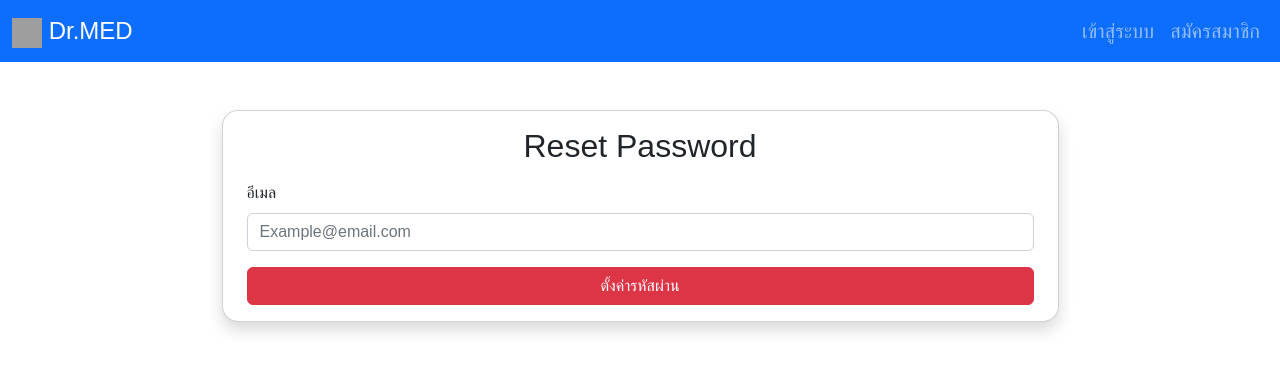
After one commit to RyuKoki/medapp_demo1, a Django app: page /reset_password/ in a window 1280 px wide. The commit adds this page. Shown: the top 372 px of the page. Run offline with Django 4.2, Linux system fonts and the light colour scheme; some web fonts are replaced; grey boxes are pictures that could not be loaded.

Commit message:
Final exam 1st version

```diff
--- a/drmed/urls.py
+++ b/drmed/urls.py
@@ -42,6 +42,11 @@ urlpatterns = [
     # step 3
     path('elderly/register/5/', views.elder_register5, name="elder_register5"),
     path('elderly/register/summary/', views.save_elder_info, name="save_elder_info"),
+    # forget password
+    path('reset_password/', views.forget_password, name="forget_password"),
+    path('login/reset/', views.send_reset_pwd, name="send_reset_pwd"),
+    path('setting_password/', views.new_password, name="new_password"),
+    path('setting_password/success/', views.repassword_success, name="repassword_success"),
 ]
 
 if settings.DEBUG:
--- a/medapp/views.py
+++ b/medapp/views.py
@@ -1,10 +1,11 @@
 from pyexpat.errors import messages
 from django.shortcuts import redirect, render
 from django.http import HttpResponse
-from .models import Elder, Dispenser, ElderDisease, ElderPhysical, TakeCare
+from .models import Elder, ElderDisease, ElderPhysical, TakeCare, Emergency
 from django.contrib.auth.models import User, auth
 from django.contrib import messages
 import face_recognition
+from django.core.mail import EmailMessage
 # from httpx import options
 
 # Create your views here.
@@ -20,6 +21,7 @@ elder_info = {
     "care_surname": '',
     "relation": '',
     "care_phone": '',
+    "IDN": '',
 }
 disease_info = {
     "disease_else": '',
@@ -55,6 +57,7 @@ def home(request):
     elder_info["care_surname"] = ''
     elder_info["relation"] = ''
     elder_info["care_phone"] = ''
+    elder_info["IDN"] = ''
     disease_info["disease_else"] = ''
     disease_info["disease_name"] = []
     physical_info["physical_name"] = []
@@ -89,6 +92,7 @@ def view_elder_info(request):
         elder = Elder.objects.filter(id=e_id)[0]
         disease = ElderDisease.objects.filter(elder_id_id=e_id)[0]
         physical = ElderPhysical.objects.filter(elder_id_id=e_id)[0]
+        emergency = Emergency.objects.filter(elder_id_id=e_id)[0]
         # print(physical.physical['physical_name'])
         # print(type(physical.physical['physical_name']))
         if physical.physical['physical_name'] == []:
@@ -104,7 +108,8 @@ def view_elder_info(request):
                     {'elder_info': elder,
                         'elder_disease': disease.disease['disease_name'],
                         'elder_physical': phy_result,
-                        'elder_memory': elder.memory['options']})
+                        'elder_memory': elder.memory['options'],
+                        'emergency': emergency})
 
 def add_new(request):
     elder_info["name"] =''
@@ -117,6 +122,7 @@ def add_new(request):
     elder_info["care_surname"] = ''
     elder_info["relation"] = ''
     elder_info["care_phone"] = ''
+    elder_info["IDN"] = ''
     disease_info["disease_else"] = ''
     disease_info["disease_name"] = []
     physical_info["physical_name"] = []
@@ -137,6 +143,7 @@ def elder_register2(request):
         elder_info["care_surname"] = request.POST['care_surname']
         elder_info["relation"] = request.POST['relation']
         elder_info["care_phone"] = request.POST['care_phone']
+        elder_info["IDN"] = request.POST['elder_IDN']
         return render(request, 'elder_regis2.html',disease_info)
     elif "cancel" in request.POST :
         elder_info["name"] =''
@@ -149,6 +156,7 @@ def elder_register2(request):
         elder_info["care_surname"] = ''
         elder_info["relation"] = ''
         elder_info["care_phone"] = ''
+        elder_info['IDN'] = ''
         # return render(request, 'layout.html')
         return redirect('/')
     else:
@@ -179,7 +187,6 @@ def elder_register3(request):
     else:
         return render(request, 'elder_regis3.html',physical_info)
 
-
 def elder_register4(request):
     if "back3" in request.POST :
         return render(request, 'elder_regis3.html',physical_info)
@@ -197,7 +204,6 @@ def elder_register4(request):
         return redirect('/')
     else:
         return render(request, 'elder_regis4.html',mem)
-
 
 def elder_register5(request):
     if "back4" in request.POST :
@@ -224,16 +230,11 @@ def save_elder_info(request):
             elder_phy = ElderPhysical()
             elder_disease = ElderDisease()
             take_care = TakeCare()
+            emergency = Emergency()
             new_elder.first_name = elder_info['name']
             new_elder.sure_name = elder_info['surname']
             new_elder.birthday = elder_info['birthday']
-            new_elder.hospital_number = elder_info['HN']
-            new_elder.hospital_name = elder_info['hospital_name']
-            new_elder.hospital_phone = elder_info['hospital_phone']
-            new_elder.relative_firstname = elder_info['care_name']
-            new_elder.relative_surename = elder_info['care_surname']
-            new_elder.relative_relation = elder_info['relation']
-            new_elder.relative_phone = elder_info['care_phone']
+            new_elder.IDN = elder_info['IDN']
             # new_elder.disease = disease_info['disease_name']
             new_elder.memory = mem
             # new_elder.face = img_data['crop_arr']
@@ -245,6 +246,16 @@ def save_elder_info(request):
             test["face"] = changetype
             new_elder.face = test["face"]
             new_elder.save()
+            # elder's emergency
+            emergency.elder_id_id = new_elder.id
+            emergency.hospital_number = elder_info['HN']
+            emergency.hospital_name = elder_info['hospital_name']
+            emergency.hospital_phone = elder_info['hospital_phone']
+            emergency.relative_firstname = elder_info['care_name']
+            emergency.relative_surename = elder_info['care_surname']
+            emergency.relative_relation = elder_info['relation']
+            emergency.relative_phone = elder_info['care_phone']
+            emergency.save()
             # elder's disease
             elder_disease.elder_id_id = new_elder.id
             elder_disease.disease = disease_info
@@ -258,7 +269,38 @@ def save_elder_info(request):
             take_care.time_spend = None
             take_care.elder_id_id = new_elder.id
             take_care.save()
-            # return render(request, 'layout.html')\
+            # EMAIL for insert ELDER
+            email_care = User.objects.filter(id=care_taker)[0]
+            subject = "[เสร็จสิ้น] เพิ่มข้อมูลผู้สูงอายุ 👵🧓"
+            body = '''
+                <p>สวัสดี, คุณ {}</p>
+                <p><strong>คุณได้ทำการเพิ่มข้อมูลผู้สูงอายุในความดูแล</strong> โดยมีรายละเอียดดังนี้</p>
+                <p><strong></strong> </p>
+                <p><strong>รหัสประจำตัวประชาชน : </strong>{}</p>
+                <div class="row">
+                    <div class="column"><p><strong>ชื่อ : </strong>{}</p></div>
+                    <div class="column"><p><strong>นามสกุล : </strong>{}</p></div>
+                </div>
+                <div class="row">
+                    <div class="column"><p><strong>วัน/เดือน/ปีเกิด : </strong>{}</p></div>
+                    <div class="column"><p><strong>เลขประจำตัวบัตรโรงพยาบาล : </strong>{}</p></div>
+                </div>
+                <div class="row">
+                    <div class="column"><p><strong>โรงพยาบาลที่รักษา : </strong>{}</p></div>
+                    <div class="column"><p><strong>เบอร์โทรโรงพยาบาล : </strong>{}</p></div>
+                </div>
+                <p><strong>โรคประจำตัว : </strong>{}</p>
+                <p><strong>ปัญหาสภาพทางร่างกาย : </strong>{}</p>
+                <p><strong>ความทรงจำ : </strong>{}</p>
+                <p style="color: red"><strong>ระบบได้ทำการบันทึกข้อมูลเสร็จสิ้นแล้ว</strong></p>
+            '''.format(email_care.first_name, elder_info['IDN'],
+                            elder_info['name'], elder_info['surname'],
+                            elder_info['birthday'], elder_info['HN'],
+                            elder_info['hospital_name'], elder_info['hospital_phone'],
+                            disease_info['disease_name'], physical_info['physical_name'], mem['options'])
+            email = EmailMessage(subject=subject, body=body, to=[email_care.email])
+            email.content_subtype = 'html'
+            email.send()
         return redirect('/')
     elif "cancel5" in request.POST :
         print("cancel")
@@ -279,7 +321,14 @@ def login(request):
     user = auth.authenticate(username=logging_in['username'], password=logging_in['password'])
     if user is not None:
         auth.login(request, user)
-        # return render(request, 'layout.html')
+        # # return render(request, 'layout.html')
+        # subject = "Test"
+        # body = '''
+        #     <p>This is a test email message.</p>
+        # '''
+        # email = EmailMessage(subject=subject, body=body, to=['suphinya156165@gmail.com'])
+        # email.content_subtype = 'html'
+        # email.send()
         return redirect('/')
     else:
         messages.info(request, 'ไม่พบข้อมูล')
@@ -336,15 +385,31 @@ def elder_register5(request):
     else:
         return render(request, 'elder_regis5.html',img_data)
 
-# def save_elder_info(request):
-#     if "back5" in request.POST :
-#         return render(request, 'elder_regis4.html',mem)
-#     elif "next5" in request.POST :
-#         img_data['crop_arr'] = request.POST['dataurl']
-#         print(len(img_data['crop_arr']))
-#         return render(request, 'layout.html',img_data)
-#     elif "cancel5" in request.POST :
-#         img_data['crop_arr'] = []
-#         return render(request, 'layout.html')
-#     else:
-#         return render(request, 'layout.html',img_data)
+def forget_password(request):
+    return render(request, 'reset_password.html')
+
+def send_reset_pwd(request):
+    email_name = request.POST['email_addr']
+    subject = "ตั้งค่ารหัสผ่านใหม่ 👩🏻‍🔧"
+    body = '''
+        <p>คุณสามารถกดลิ้งค์นี้เพื่อทำการเปลี่ยนรหัสผ่าน</p>
+        <a href="http://127.0.0.1:8000/setting_password/">http://127.0.0.1:8000/setting_password/</a>
+        <p style="color: red">หากคุณไม่ได้ขอเปลี่ยนรหัสผ่านใหม่ <strong>กรุณาอย่าดำเนินการใดๆ ทั้งสิ้น</strong></p>
+    '''
+    email = EmailMessage(subject=subject, body=body, to=[email_name])
+    email.content_subtype = 'html'
+    email.send()
+    messages.info(request, "ระบบได้ทำการส่งลิ้งค์สำหรับเปลี่ยนรหัสผ่านให้คุณทางอีเมลแล้ว กรุณาตรวจสอบที่กล่องข้อความของคุณ")
+    return redirect('/')
+
+def new_password(request):
+    return render(request, 'new_password.html')
+
+def repassword_success(request):
+    email_name = request.POST['email_addr']
+    user = User.objects.filter(username=email_name)[0]
+    user.set_password(request.POST['new_pwd'])
+    user.save()
+    messages.info(request, "เปลี่ยนรหัสผ่านเสร็จสิ้นแล้ว")
+    return redirect('/')
+    # return render(request, 'login.html')
--- a/templates/elder_regis2.html
+++ b/templates/elder_regis2.html
@@ -3,9 +3,9 @@
 
 {% block content %}
 <!-- progress bar -->
-<div class="progress" style="height: 20px;">
-  <div class="progress-bar progress-bar-striped bg-success" role="progressbar" aria-label="Warning striped example"
-    style="width: 20%" aria-valuenow="20" aria-valuemin="0" aria-valuemax="100"></div>
+<div class="progress fs-6" style="height: 20px;">
+  <div class="progress-bar progress-bar-striped bg-success progress-bar-animated me-3" role="progressbar" aria-label="Warning striped example"
+    style="width: 20%" aria-valuenow="20" aria-valuemin="0" aria-valuemax="100"></div>20%
 </div>
 <div class="row align-items-center " style="height: 20px;"></div>
 
--- a/templates/elder_regis3.html
+++ b/templates/elder_regis3.html
@@ -3,9 +3,9 @@
 
 {% block content %}
 <!-- progress bar -->
-<div class="progress" style="height: 20px;">
-  <div class="progress-bar progress-bar-striped bg-success" role="progressbar" aria-label="Warning striped example"
-    style="width: 40%" aria-valuenow="40" aria-valuemin="0" aria-valuemax="100"></div>
+<div class="progress fs-6" style="height: 20px;">
+  <div class="progress-bar progress-bar-striped bg-success progress-bar-animated me-3" role="progressbar" aria-label="Warning striped example"
+    style="width: 40%" aria-valuenow="40" aria-valuemin="0" aria-valuemax="100"></div>40%
 </div>
 <div class="row align-items-center " style="height: 20px;"></div>
 
--- a/templates/elder_regis4.html
+++ b/templates/elder_regis4.html
@@ -3,9 +3,9 @@
 
 {% block content %}
 <!-- progress bar -->
-<div class="progress" style="height: 20px;">
-  <div class="progress-bar progress-bar-striped bg-success" role="progressbar" aria-label="Warning striped example"
-    style="width: 60%" aria-valuenow="60" aria-valuemin="0" aria-valuemax="100"></div>
+<div class="progress fs-6" style="height: 20px;">
+  <div class="progress-bar progress-bar-striped bg-success progress-bar-animated me-3" role="progressbar" aria-label="Warning striped example"
+    style="width: 60%" aria-valuenow="60" aria-valuemin="0" aria-valuemax="100"></div>60%
 </div>
 <div class="row align-items-center " style="height: 20px;"></div>
 
--- a/templates/login.html
+++ b/templates/login.html
@@ -21,6 +21,9 @@
                 <div class="mb-3">
                     <input type="submit" value="เข้าสู่ระบบ" class="btn btn-primary w-100">
                 </div>
+                <div class="mb-3 text-end">
+                    <a href="/reset_password" class="text-end text-dark">Forget password?</a>
+                </div>
             </div>
         </div>
     </form>
--- /dev/null
+++ b/templates/reset_password.html
@@ -0,0 +1,27 @@
+{% extends 'layout.html' %}
+
+{% block content %}
+    <form action="/login/reset/" method="post">
+        {% csrf_token %}
+        <div class="card w-75 m-auto mt-5 shadow rounded-4">
+            <div class="modal-body mx-4">
+                <h2 class="text-center m-3 mb-3">Reset Password</h2>
+                <div class="mb-3">
+                    <label for="" class="form-label">อีเมล</label>
+                    <input type="email" class="form-control" placeholder="Example@email.com" name="email_addr" value="">
+                </div>
+                <!-- <div class="mb-3">
+                    <label for="" class="form-label">รหัสผ่านใหม่</label>
+                    <input type="password" class="form-control" value="">
+                </div>
+                <div class="mb-3">
+                    <label for="" class="form-label">ยืนยันรหัสผ่าน</label>
+                    <input type="password" class="form-control" value="">
+                </div> -->
+                <div class="mb-3">
+                    <input type="submit" value="ตั้งค่ารหัสผ่าน" class="btn btn-danger w-100">
+                </div>
+            </div>
+        </div>
+    </form>
+{% endblock %}
```
Also changed, not shown: drmed/settings.py (+7 -0 lines), medapp/models.py (+17 -14 lines), templates/dashboard.html (+6 -4 lines), templates/elder_regis.html (+14 -4 lines), templates/elder_regis5.html (+11 -4 lines), templates/new_password.html (added, +27 -0 lines), templates/read_elder_info.html (+13 -7 lines), file_upload/อรภิญญา_โภคหัตถโกศล/LINE_ALBUM_วดมงกรหรอเปลานะ_221117.jpg (deleted), medapp/migrations/0001_initial.py.
